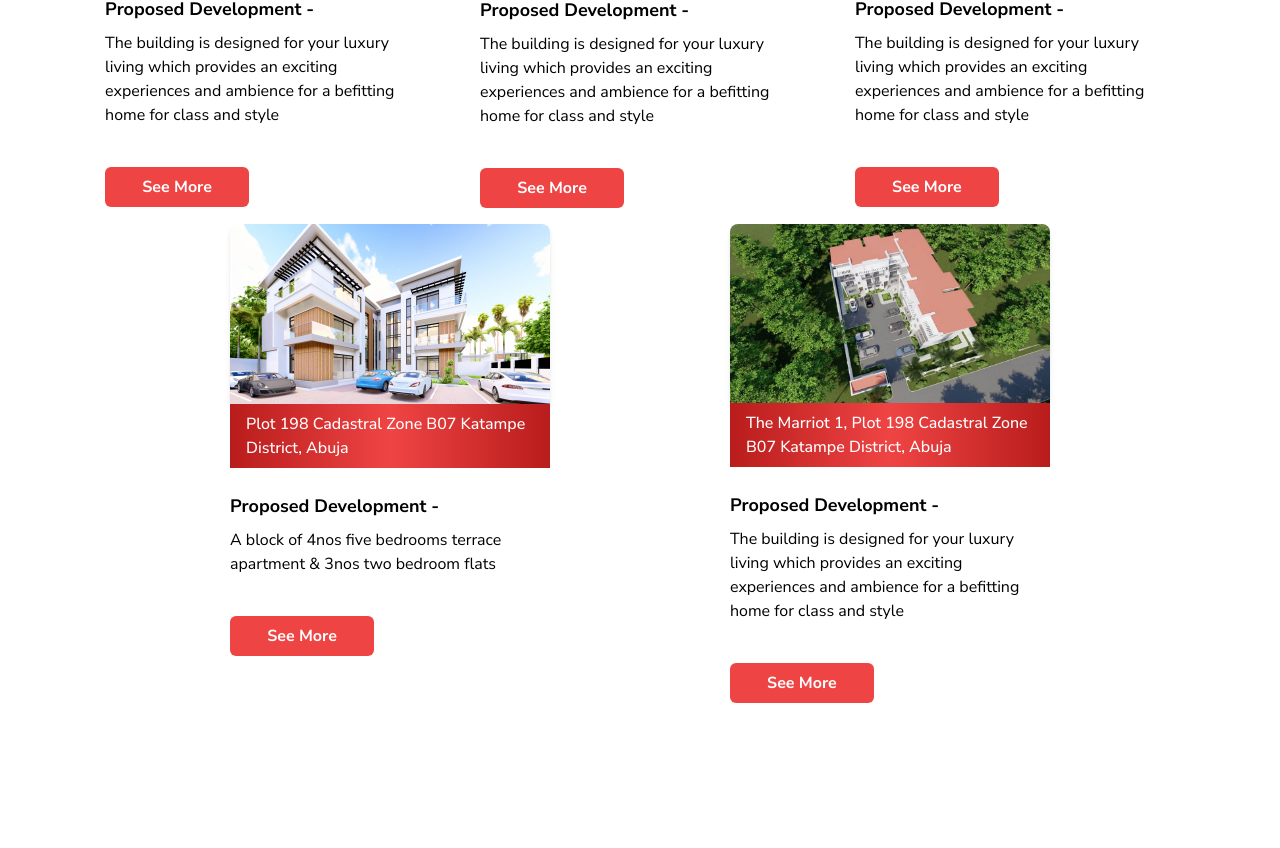
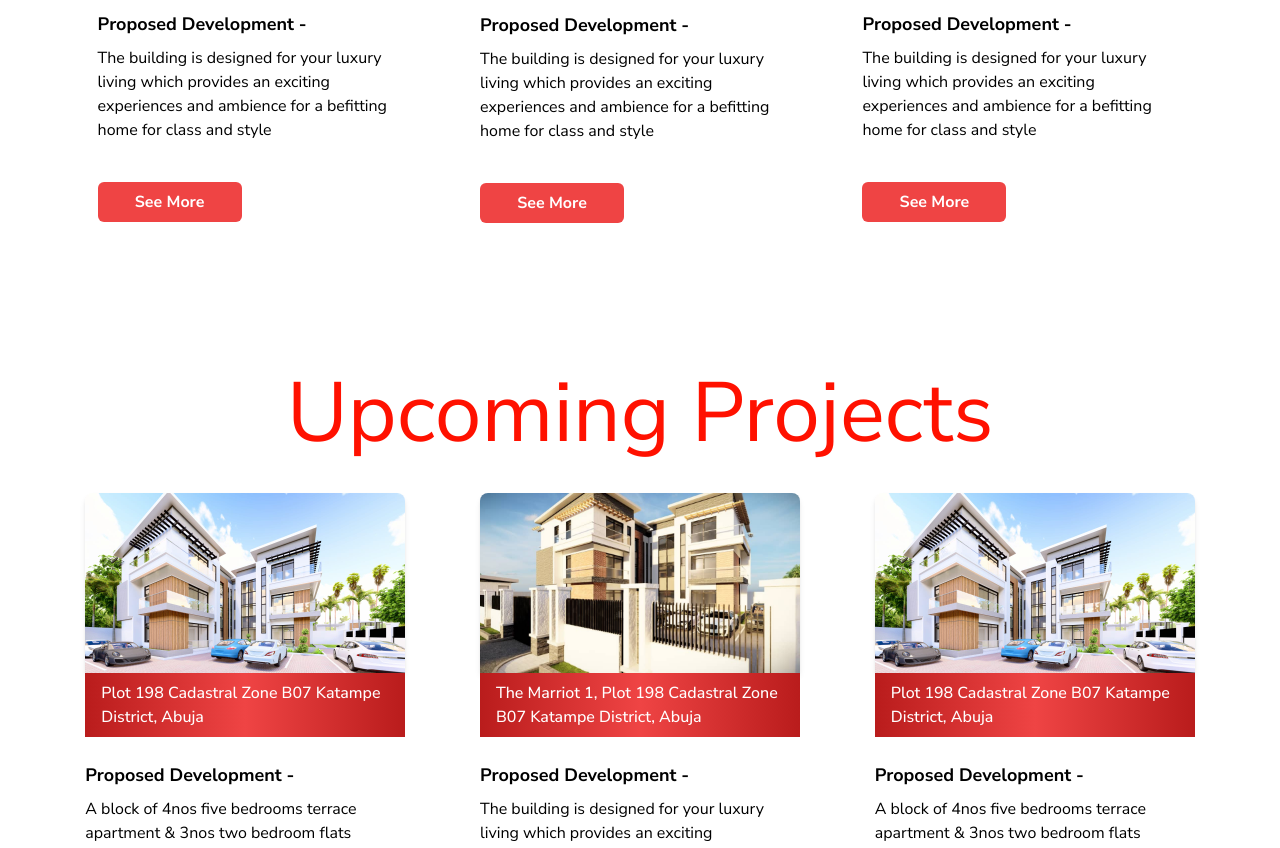
Before and after one commit to raji2004/raayinkayadede, a React (Vite) app: page / in a window 1280 px wide. Shown: the part 6271-7119 px from the top of the page. Built offline with nearby package versions, Linux system fonts and the light colour scheme.

Commit message:
Refactor ongoing and upcoming project layouts

```diff
--- a/src/components/Projects/OngoingProjects/OngoingProjects.jsx
+++ b/src/components/Projects/OngoingProjects/OngoingProjects.jsx
@@ -56,19 +56,6 @@ export const OngoingProjects = () => {
               link="/seeMore"
             />
 
-            <Project
-              imageSrc={Image1}
-              propertyDetails="Plot 198 Cadastral Zone B07 Katampe District, Abuja"
-              sitePlan="A block of 4nos five bedrooms terrace apartment & 3nos two bedroom flats"
-              link="/seeMore"
-            />
-
-            <Project
-              imageSrc={Image3}
-              propertyDetails="The Marriot 1, Plot 198 Cadastral Zone B07 Katampe District, Abuja"
-              sitePlan="The building is designed for your luxury living which provides an exciting experiences and ambience for a befitting home for class and style"
-              link="/seeMore"
-            />
           </div>
           <div className={Style.maincontainer2}></div>
         </div>
--- a/src/components/Projects/OngoingProjects/ongoingprojects.module.css
+++ b/src/components/Projects/OngoingProjects/ongoingprojects.module.css
@@ -24,6 +24,7 @@ text-align: center;
     align-content: flex-start;
     flex-direction: row;
     flex-wrap: wrap;
+    gap: 15px;
     margin-top: 4%;
     padding-top: 1rem;
 }
--- a/src/components/Projects/UpcomingProjects/upcomingproject.module.css
+++ b/src/components/Projects/UpcomingProjects/upcomingproject.module.css
@@ -27,6 +27,7 @@ text-align: center;
     flex-wrap: wrap;
     justify-content: space-evenly;
     align-items: flex-start;
+    gap: 15px;
 }
 
 .maincontainer2{
```
